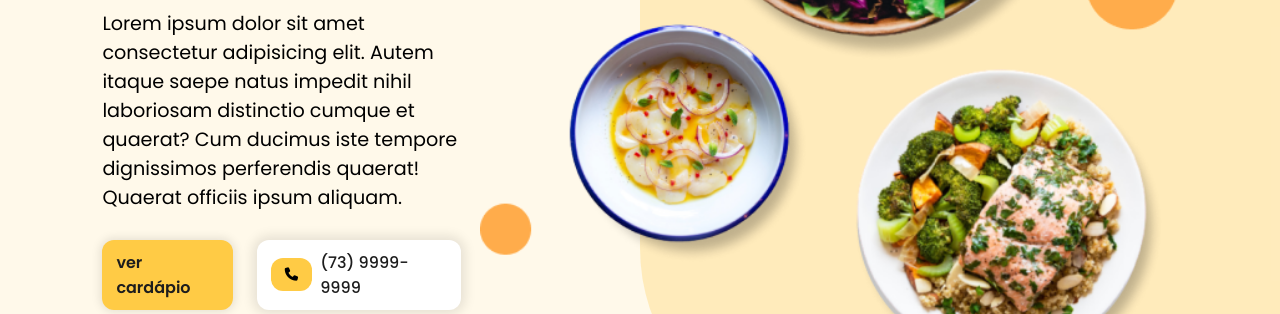
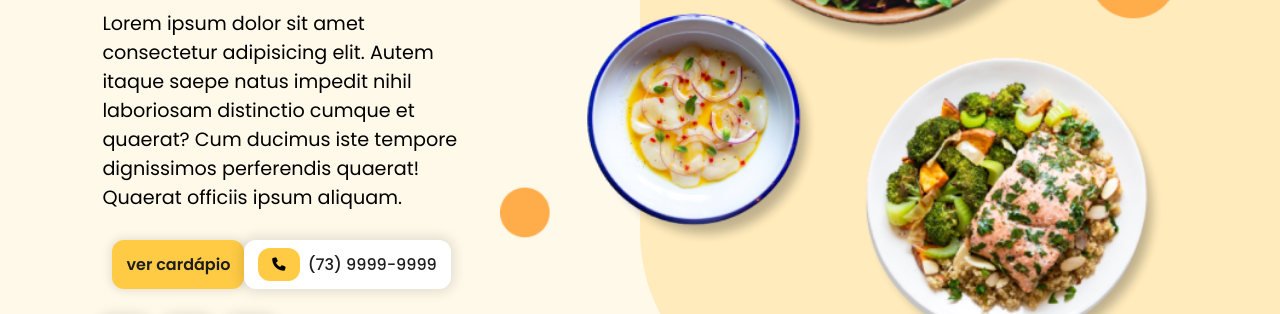
Before and after one commit to japcunha/landing_page-PEX, a plain HTML site: page index.html in a window 1280 px wide. Shown: the part 482-796 px from the top of the page. Drawn offline with nearby package versions, Linux system fonts and the light colour scheme.

Commit message:
solving bug-buttons

```diff
--- a/src/CSS/home.css
+++ b/src/CSS/home.css
@@ -27,8 +27,9 @@
 
 #cta_buttons {
     display: flex;
-    gap: 24px;
-}
+    flex-wrap: wrap;
+    justify-content: center;
+  }
 
 #cta_buttons a {
     text-decoration: none;
--- a/src/CSS/testimonials.css
+++ b/src/CSS/testimonials.css
@@ -89,5 +89,8 @@
 
     #testimonianls_content {
         width: 100%;
+        flex-wrap: wrap;
+        justify-content: center;
+
     }
 }
--- a/src/javascript/script.js
+++ b/src/javascript/script.js
@@ -29,6 +29,8 @@ $(document).ready(function () {
         return false;
       }
     });
+
+    navItems.removeClass('active');
     $(navItems[activeSectionIndex]).addClass("active");
 
     ScrollReveal().reveal("#cta", {
```
